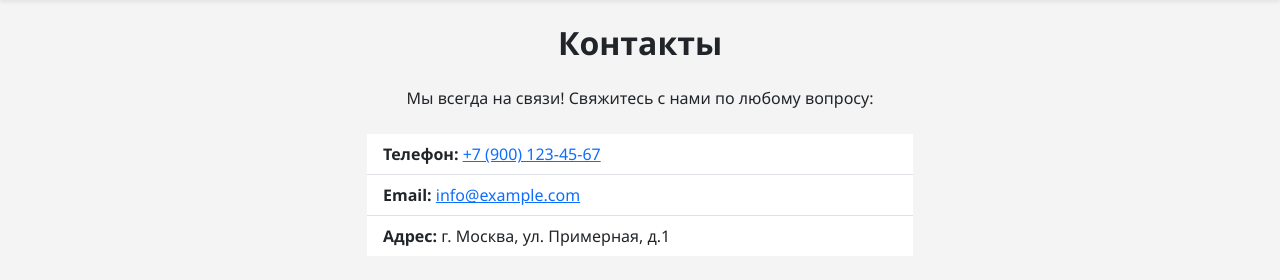
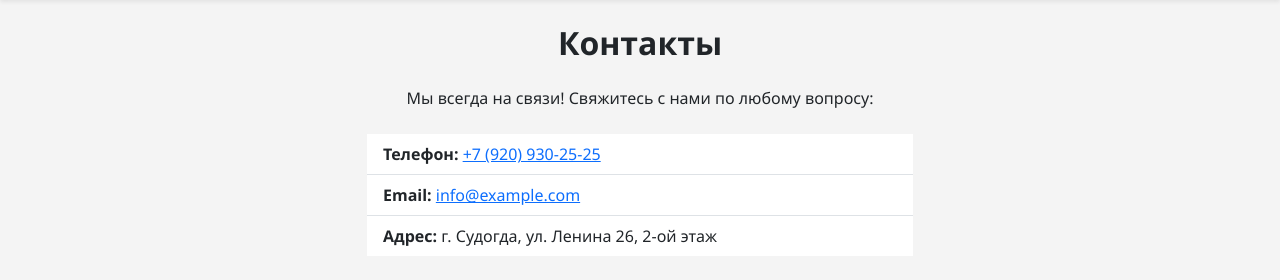
Before and after one commit to yemmi17/shop, a Django app: page /contacts/ in a window 1280 px wide. Shown: the part 62-342 px from the top of the page. Run offline with Django 5.2, Linux system fonts and the light colour scheme.

Commit message:
contacts fix

```diff
--- a/templates/store/contacts.html
+++ b/templates/store/contacts.html
@@ -39,9 +39,9 @@
     <div class="row justify-content-center mb-4">
       <div class="col-md-6">
         <ul class="list-group list-group-flush">
-          <li class="list-group-item"><strong>Телефон:</strong> <a href="tel:+79001234567">+7 (900) 123-45-67</a></li>
+          <li class="list-group-item"><strong>Телефон:</strong> <a href="tel:+79209302525">+7 (920) 930-25-25</a></li>
           <li class="list-group-item"><strong>Email:</strong> <a href="mailto:info@example.com">info@example.com</a></li>
-          <li class="list-group-item"><strong>Адрес:</strong> г. Москва, ул. Примерная, д.1</li>
+          <li class="list-group-item"><strong>Адрес:</strong> г. Судогда, ул. Ленина 26, 2-ой этаж</li>
         </ul>
       </div>
     </div>
--- a/templates/store/home.html
+++ b/templates/store/home.html
@@ -24,10 +24,7 @@
             <a class="nav-link active" href="#">Главная</a>
           </li>
           <li class="nav-item">
-            <a class="nav-link" href="contacts">О нас</a>
-          </li>
-          <li class="nav-item">
-            <a class="nav-link" href="#">Контакты</a>
+            <a class="nav-link" href="contacts">Контакты</a>
           </li>
         </ul>
       </div>
```
